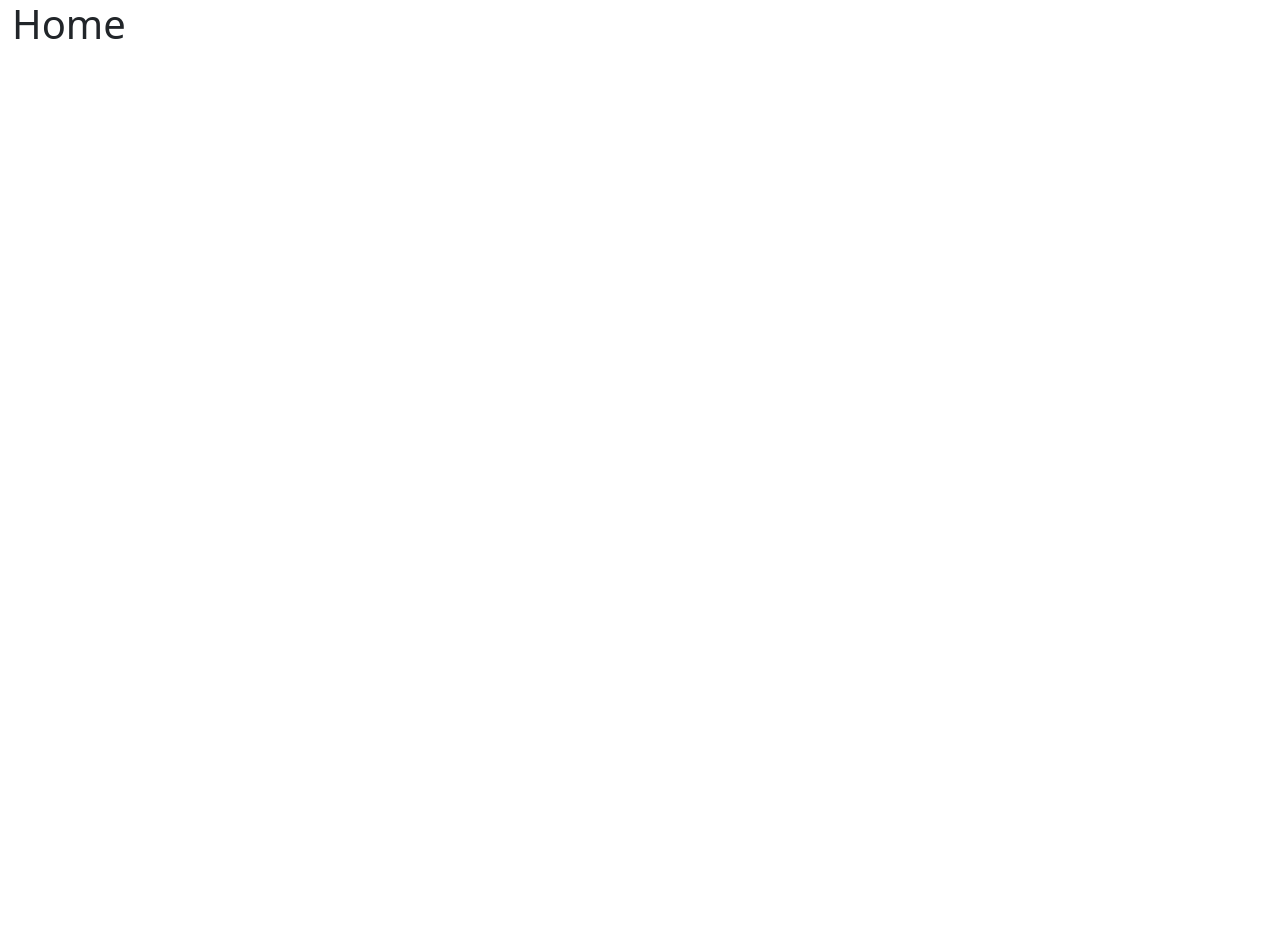
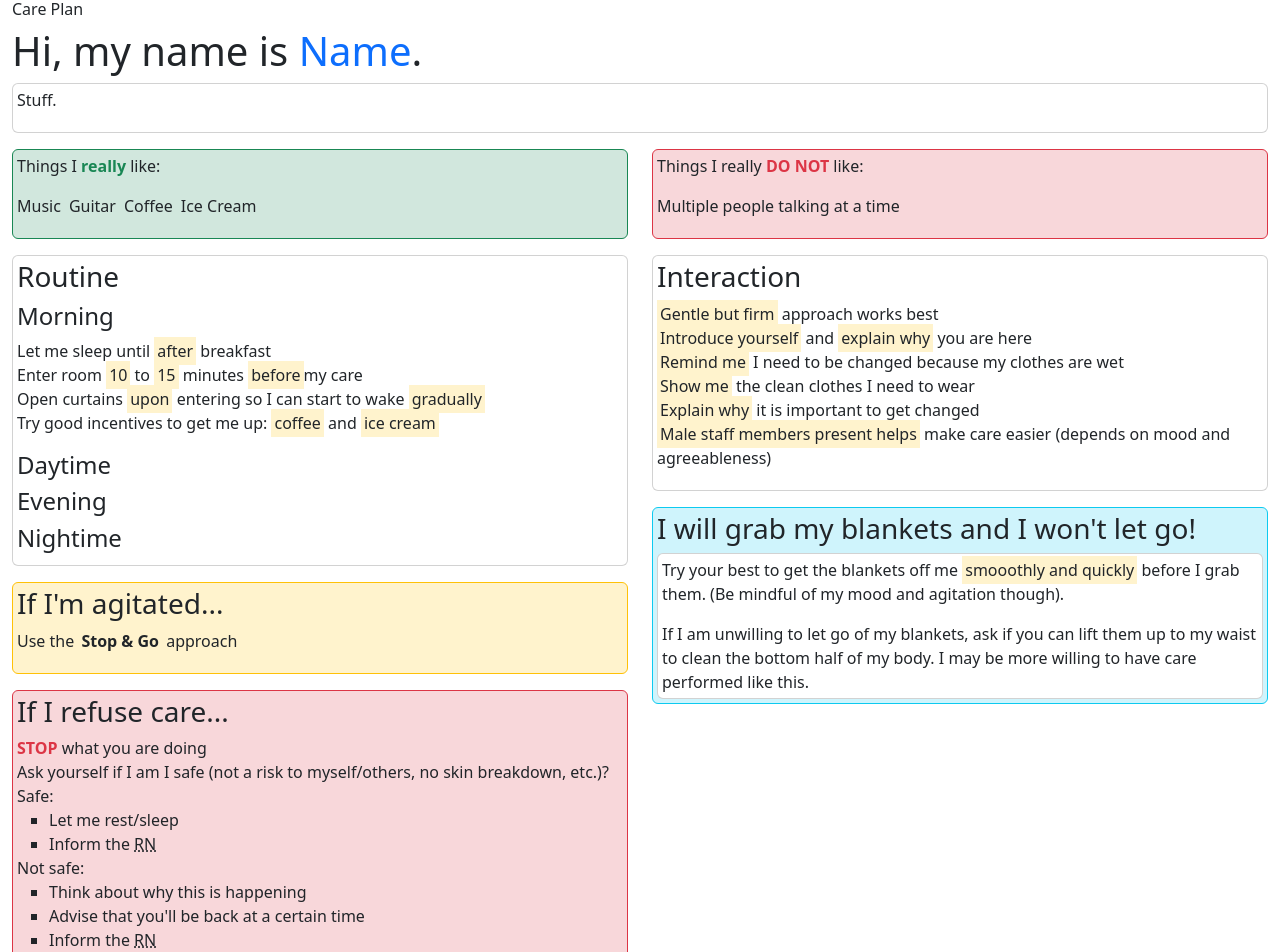
Before and after one commit to waywardbit-ca/care-plan, a Vue app: page / in a window 1280 px wide. Shown: the top 952 px of the page. Before the commit the page ends 800 px from the top, so only its background shows below. Built offline with nearby package versions, Linux system fonts and the light colour scheme.

Commit message:
Create same output to iterate on

```diff
--- a/src/App.vue
+++ b/src/App.vue
@@ -3,6 +3,7 @@
 
 <template>
   <main class="container-fluid">
+    <h1 class="h6">Care Plan</h1>
     <RouterView />
   </main>
 </template>
--- a/src/components/HomeView.vue
+++ b/src/components/HomeView.vue
@@ -1,7 +1,36 @@
-<script setup lang="ts"></script>
+<script setup lang="ts">
+import Approach from './plan/Interaction.vue';
+import Glimmers from '../components/plan/Glimmers.vue';
+import Profile from '../components/plan/Profile.vue';
+import Triggers from '../components/plan/Triggers.vue';
+import Routine from '../components/plan/Routine.vue';
+import Agitation from '../components/plan/Agitation.vue';
+import Refusal from '../components/plan/Refusal.vue';
+import Behaviour from '../components/plan/Behaviour.vue';
+</script>
 
 <template>
-  <h1>Home</h1>
+    <h2 class="h1"><span class="far fa-hand-wave"></span> Hi, my name is <span class="text-primary">Name</span>.</h2>
+    <Profile></Profile>
+    <div class="row">
+        <div class="col-12 col-md-6">
+            <Glimmers></Glimmers>
+        </div>
+        <div class="col-12 col-md-6">
+            <Triggers></Triggers>
+        </div>
+    </div>
+    <div class="row">
+        <div class="col-12 col-md-6">
+            <Routine></Routine>
+            <Agitation></Agitation>
+            <Refusal></Refusal>
+        </div>
+        <div class="col-12 col-md-6">
+            <Approach></Approach>
+            <Behaviour></Behaviour>
+        </div>
+    </div>
 </template>
 
 <style scoped></style>
--- /dev/null
+++ b/src/components/plan/Agitation.vue
@@ -0,0 +1,12 @@
+<script setup lang="ts"></script>
+
+<template>
+    <div class="card well p-1 mb-3 border-warning bg-warning-subtle">
+        <h3><span class="far fa-face-diagonal-mouth"></span> If I'm agitated...</h3>
+        <ul class="list-unstyled list-inline">
+            <li class="list-inline-item"><span class="far fa-wrench"></span> Use the <mark><strong>Stop & Go</strong></mark> approach</li>
+        </ul>
+    </div>
+</template>
+
+<style scoped></style>
--- /dev/null
+++ b/src/components/plan/Behaviour.vue
@@ -0,0 +1,17 @@
+<script setup lang="ts"></script>
+
+<template>
+    <div class="card well p-1 mb-3 border-info bg-info-subtle">
+        <h3><span class="far fa-circle-exclamation"></span> I will grab my blankets and I won't let go!</h3>
+        <div class="card well bg-default p-1">
+            <p>
+                Try your best to get the blankets off me <mark>smooothly and quickly</mark> before I grab them. (Be mindful of my mood and agitation though).
+            </p>
+            <p class="mb-0">
+                If I am unwilling to let go of my blankets, ask if you can lift them up to my waist to clean the bottom half of my body. I may be more willing to have care performed like this.
+            </p>
+        </div>
+    </div>
+</template>
+
+<style scoped></style>
--- /dev/null
+++ b/src/components/plan/Glimmers.vue
@@ -0,0 +1,17 @@
+<script setup lang="ts"></script>
+
+<template>
+    <div class="card well p-1 mb-3 border-success bg-success-subtle">
+        <p>
+            Things I <strong><span class="text-success">really</span></strong> like:
+        </p>
+        <ul class="list-unstyled list-inline">
+            <li class="list-inline-item"><span class="far fa-music"></span> Music</li>
+            <li class="list-inline-item"><span class="far fa-guitar"></span> Guitar</li>
+            <li class="list-inline-item"><span class="far fa-coffee"></span> Coffee</li>
+            <li class="list-inline-item"><span class="far fa-ice-cream"></span> Ice Cream</li>
+        </ul>
+    </div>
+</template>
+
+<style scoped></style>
--- /dev/null
+++ b/src/components/plan/Interaction.vue
@@ -0,0 +1,21 @@
+<script setup lang="ts"></script>
+
+<template>
+    <div class="card well p-1 mb-3">
+        <h3><span class="far fa-comments"></span> Interaction</h3>
+        <ul class="list-unstyled">
+            <li><span class="far fa-handshake-angle"></span> <mark>Gentle but firm</mark> approach works best</li>
+            <li><span class="far fa-hand-wave"></span> <mark>Introduce yourself</mark> and <mark>explain why</mark> you
+                are here</li>
+            <li><span class="far fa-hand-point-ribbon"></span> <mark>Remind me</mark> I need to be changed because my
+                clothes are wet</li>
+            <li><span class="far fa-hand-back-point-right"></span> <mark>Show me</mark> the clean clothes I need to wear
+            </li>
+            <li><span class="far fa-circle-question"></span> <mark>Explain why</mark> it is important to get changed</li>
+            <li><span class="far fa-mars"></span><mark> Male staff members present helps</mark> make care easier
+                (depends on mood and agreeableness)</li>
+        </ul>
+    </div>
+</template>
+
+<style scoped></style>
--- /dev/null
+++ b/src/components/plan/Profile.vue
@@ -0,0 +1,11 @@
+<script setup lang="ts"></script>
+
+<template>
+    <div class="card well p-1 mb-3">
+        <p>
+            Stuff.
+        </p>
+    </div>
+</template>
+
+<style scoped></style>
--- /dev/null
+++ b/src/components/plan/Refusal.vue
@@ -0,0 +1,32 @@
+<script setup lang="ts"></script>
+
+<template>
+    <div class="card well p-1 mb-3 border-danger bg-danger-subtle">
+        <h3><span class="far fa-face-angry"></span> If I refuse care...</h3>
+        <ul class="list-unstyled">
+            <li><span class="far fa-octagon-exclamation text-danger"></span> <strong class="text-danger">STOP</strong>
+                what you are doing</li>
+            <li><span class="far fa-question"></span> Ask yourself if I am I safe (not a risk to myself/others, no skin
+                breakdown, etc.)?
+                <ul class="list-unstyled">
+                    <li><span class="far fa-check text-success"></span> Safe:
+                        <ul>
+                            <li><span class="far fa-face-sleeping"></span> Let me rest/sleep</li>
+                            <li><span class="far fa-user-nurse"></span> Inform the <abbr title="Registered Nurse">RN</abbr></li>
+                        </ul>
+                    </li>
+                    <li><span class="far fa-times text-danger"></span> Not safe:
+                        <ul>
+                            <li><span class="far fa-thought-bubble"></span> Think about why this is happening</li>
+                            <li><span class="far fa-clock"></span> Advise that you'll be back at a certain time</li>
+                            <li><span class="far fa-user-nurse"></span> Inform the <abbr title="Registered Nurse">RN</abbr></li>
+                            <li><span class="far fa-swap"></span> Modify the approach upon return</li>
+                        </ul>
+                    </li>
+                </ul>
+            </li>
+        </ul>
+    </div>
+</template>
+
+<style scoped></style>
--- /dev/null
+++ b/src/components/plan/Routine.vue
@@ -0,0 +1,22 @@
+<script setup lang="ts"></script>
+
+<template>
+    <div class="card well p-1 mb-3">
+        <h3><span class="far fa-clock"></span> Routine</h3>
+        <h4><span class="far fa-sunrise"></span> Morning</h4>
+        <ul class="list-unstyled">
+            <li><span class="far fa-face-sleeping"></span> Let me sleep until <mark>after</mark> breakfast</li>
+            <li><span class="far fa-door-open"></span> Enter room <mark>10</mark> to <mark>15</mark> minutes
+                <mark>before</mark>my care</li>
+            <li><span class="far fa-window-frame"></span> Open curtains <mark>upon</mark> entering so I can start to
+                wake <mark>gradually</mark></li>
+            <li><span class="far fa-heart"></span> Try good incentives to get me up: <mark>coffee</mark> and <mark>ice
+                    cream</mark></li>
+        </ul>
+        <h4><span class="far fa-sun"></span> Daytime</h4>
+        <h4><span class="far fa-sunset"></span> Evening</h4>
+        <h4><span class="far fa-moon"></span> Nightime</h4>
+    </div>
+</template>
+
+<style scoped></style>
--- /dev/null
+++ b/src/components/plan/Triggers.vue
@@ -0,0 +1,12 @@
+<script setup lang="ts"></script>
+
+<template>
+    <div class="card well p-1 mb-3 border-danger bg-danger-subtle">
+        <p>Things I really <span class="text-danger"><strong>DO NOT</strong></span> like:</p>
+        <ul class="list-unstyled">
+            <li><span class="far fa-comments"></span> Multiple people talking at a time</li>
+        </ul>
+    </div>
+</template>
+
+<style scoped></style>
```
